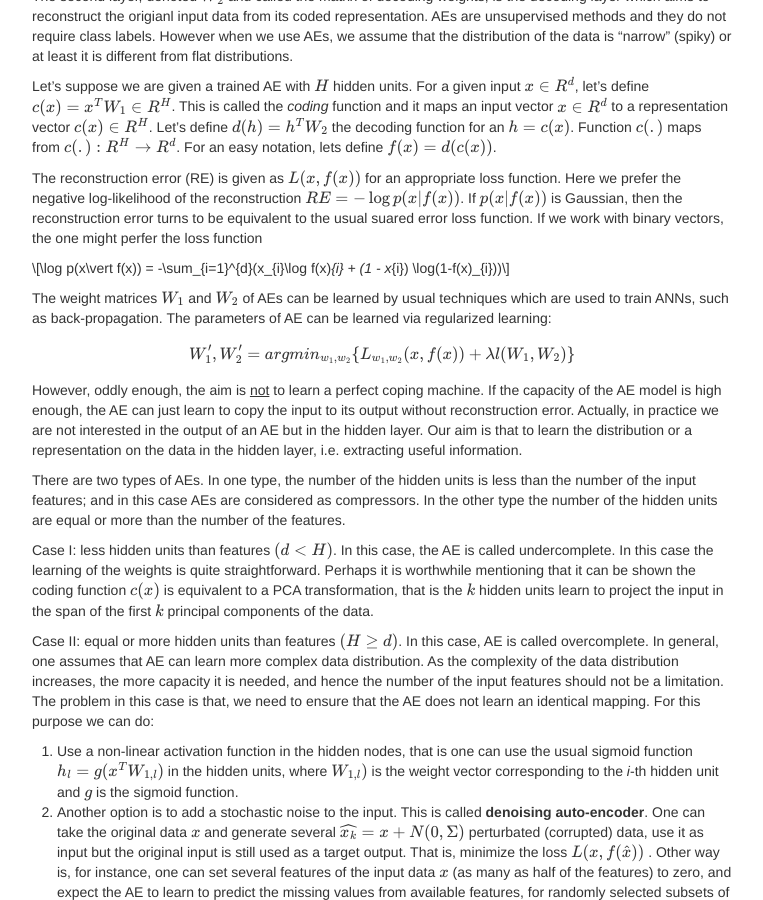
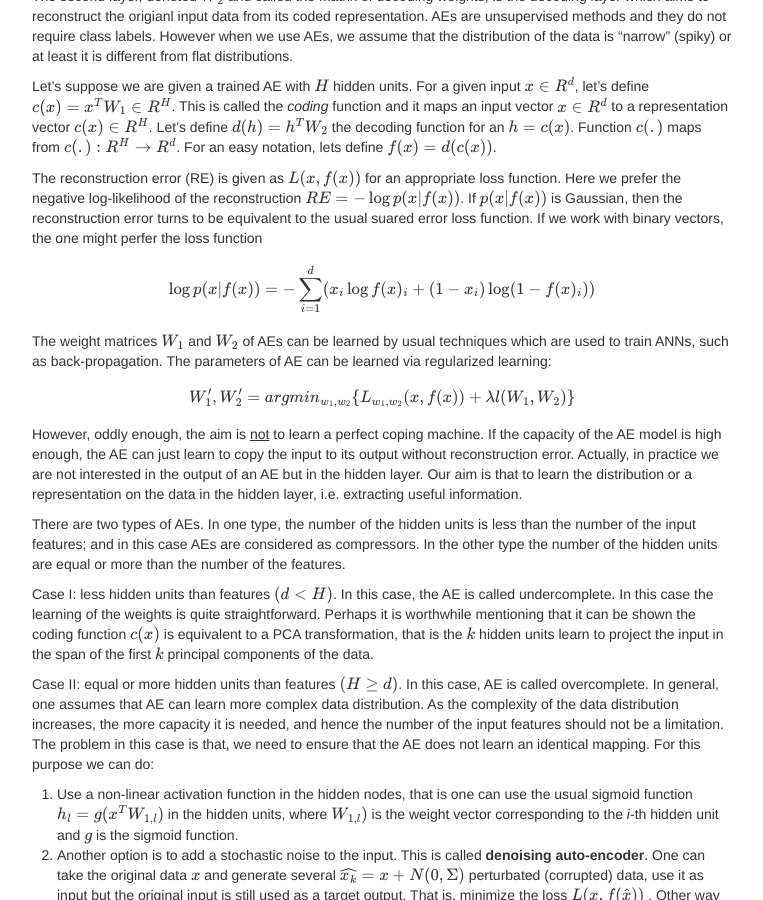
Before and after one commit to kfattila/kfattila.github.io, a Jekyll site: the page built from pages/AEs.md, in a window 1280 px wide and 900 px high, scrolled down 914 px. Shown: the whole window, without its empty margins (258-1021 px from the left). Built offline with Jekyll 4.4.1, drawn with Linux system fonts in a browser that asks for light colours; formulas are drawn with MathJax 3; comment, search, counter and statistics services are not loaded.

Commit message:
Lectures

```diff
--- a/pages/AEs.md
+++ b/pages/AEs.md
@@ -15,7 +15,7 @@ Let's suppose we are given a trained AE with \\(H\\) hidden units. For a given i
 
 The reconstruction error (RE) is given as \\(L(x,f(x))\\) for an appropriate loss function. Here we prefer the negative log-likelihood of the reconstruction \\(RE = -\log p(x\vert f(x))\\). If \\(p(x\vert f(x))\\) is Gaussian, then the reconstruction error turns to be equivalent to the usual suared error loss function. If we work with binary vectors, the one might perfer the loss function
 
-\\[\log p(x\vert f(x)) = -\sum_{i=1}^{d}(x_{i}\log f(x)_{i} + (1 - x_{i}) \log(1-f(x)_{i}))\\]
+\\[\log p(x\vert f(x)) = -\sum_{i=1}^{d}(x_{i}\log f(x)\_{i} + (1 - x\_{i}) \log(1-f(x)\_{i}))\\]
 
 The weight matrices \\(W_{1}\\) and \\(W_{2}\\) of AEs can be learned by usual techniques which are used to train ANNs, such as back-propagation. The parameters of AE can be learned via regularized learning:
 
```
